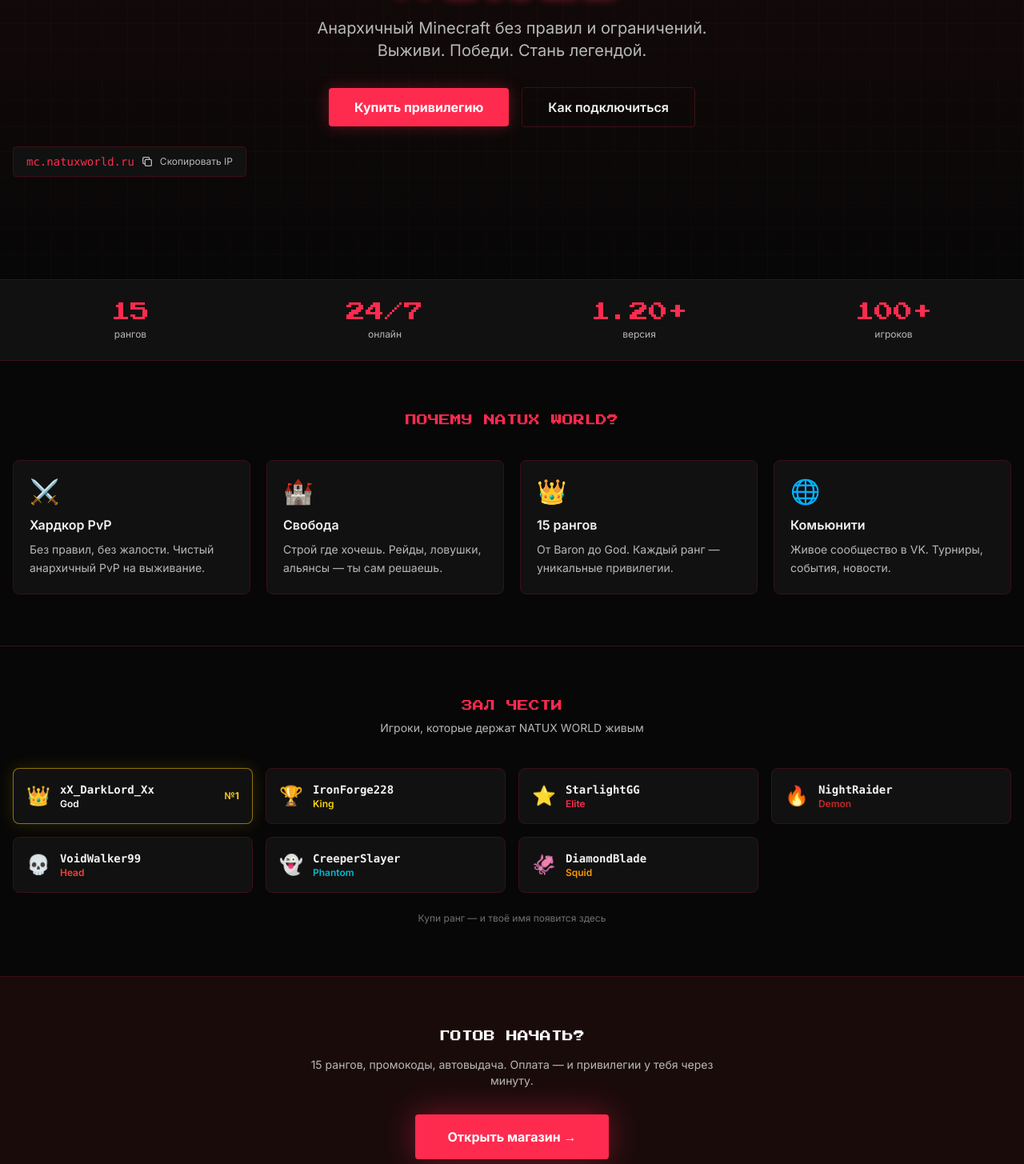
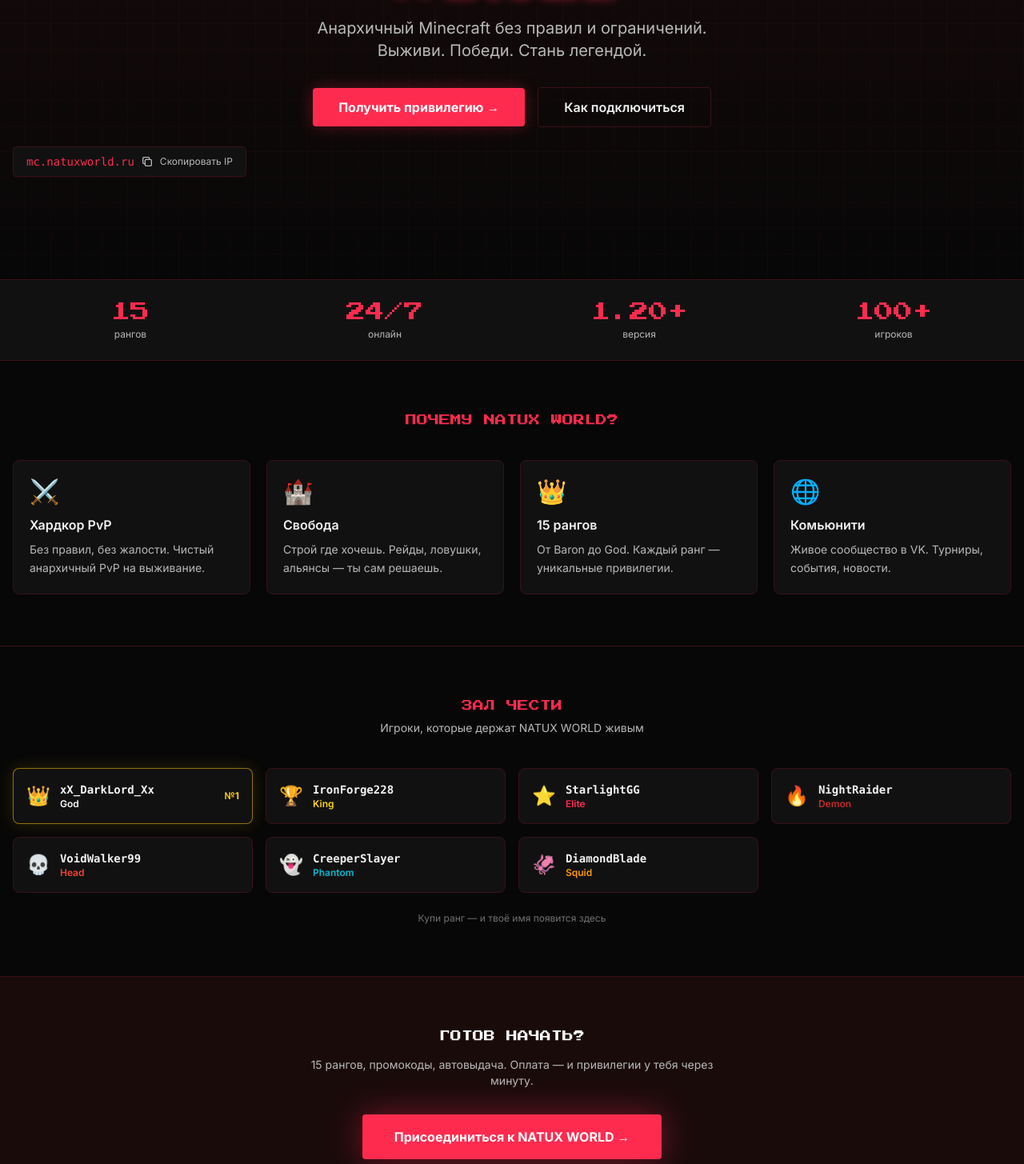
Before and after one commit to Alex-dev-sys/NatuxWorld, a Next.js app: page / in a window 1280 px wide. Shown: the part 395-1850 px from the top of the page at 80% size. Built offline with nearby package versions, Linux system fonts and the light colour scheme.

Commit message:
fix: update CTA button text to be more welcoming

```diff
--- a/src/app/page.tsx
+++ b/src/app/page.tsx
@@ -84,7 +84,7 @@ export default function HomePage() {
               href="/shop"
               className="px-8 py-3 bg-site-accent hover:bg-red-600 text-white font-bold rounded transition-colors glow-red text-base"
             >
-              Купить привилегию
+              Получить привилегию →
             </Link>
             <Link
               href="/join"
@@ -149,7 +149,7 @@ export default function HomePage() {
             href="/shop"
             className="inline-block px-10 py-4 bg-site-accent hover:bg-red-600 text-white font-bold rounded transition-colors glow-red-lg"
           >
-            Открыть магазин →
+            Присоединиться к NATUX WORLD →
           </Link>
         </div>
       </section>
```
